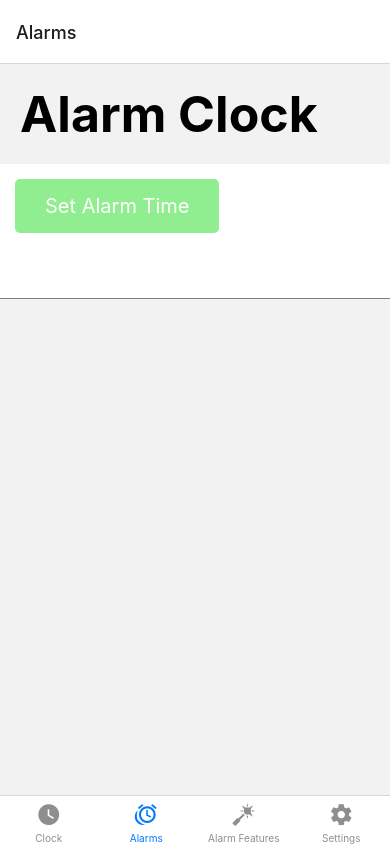
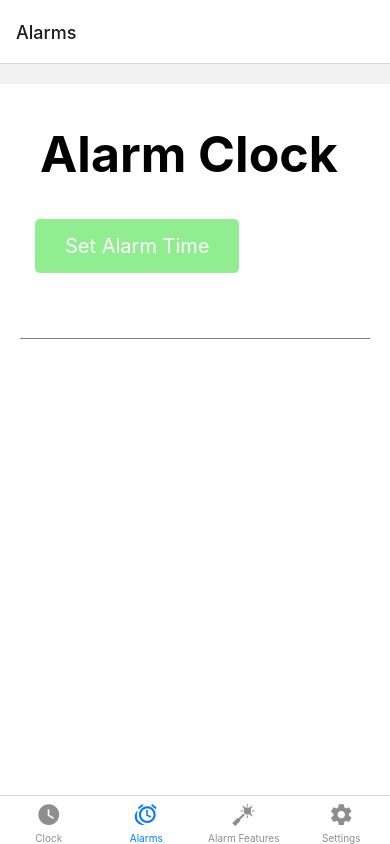
Before and after one commit to ufosc/Alarm-Clock, a React Native app in the folder client/: screen /Alarms in a window 390 px wide. Built offline with nearby package versions, Linux system fonts and the light colour scheme.

Commit message:
Modified the dark mode for the Alarm screen and added a buttonColor so the world clocks stand out more while within dark mode on home screen

```diff
--- a/client/screens/Alarms.tsx
+++ b/client/screens/Alarms.tsx
@@ -77,6 +77,7 @@ export default function Alarms() {
     : textStyles.buttonText;
 
   return (
+    <View style={[styles.container, dynamicStyles]}>
     <ScrollView>
       <Text style={{ ...textStyles.titleText, padding: 20, color: dynamicStyles.color }}>
         Alarm Clock
@@ -96,5 +97,6 @@ export default function Alarms() {
 
       <StatusBar />
     </ScrollView>
+    </View>
   );
 }
--- a/client/screens/Home.tsx
+++ b/client/screens/Home.tsx
@@ -26,6 +26,7 @@ export default function Home() {
   const dynamicStyles = {
     backgroundColor: isDarkMode ? 'darkgrey' : 'white',
     color: isDarkMode ? 'white' : 'black',
+    buttonColor: isDarkMode ? 'dimgrey' : 'white',
   };
 
   const addNewTimeZone = (zone: TimeZone) => {
@@ -104,7 +105,7 @@ export default function Home() {
             <TouchableOpacity onPress={() => removeTimeZone(index)} style={styles.deleteButton}>
               <Text style={styles.deleteButtonText}>Delete</Text>
             </TouchableOpacity>
-            <View style={[styles.box, { backgroundColor: dynamicStyles.backgroundColor }]}>
+            <View style={[styles.box, { backgroundColor: dynamicStyles.buttonColor }]}>
               <Text style={{ ...styles.time, color: dynamicStyles.color }}>
                 {formatDate(currentTime, zone)}
               </Text>
```
